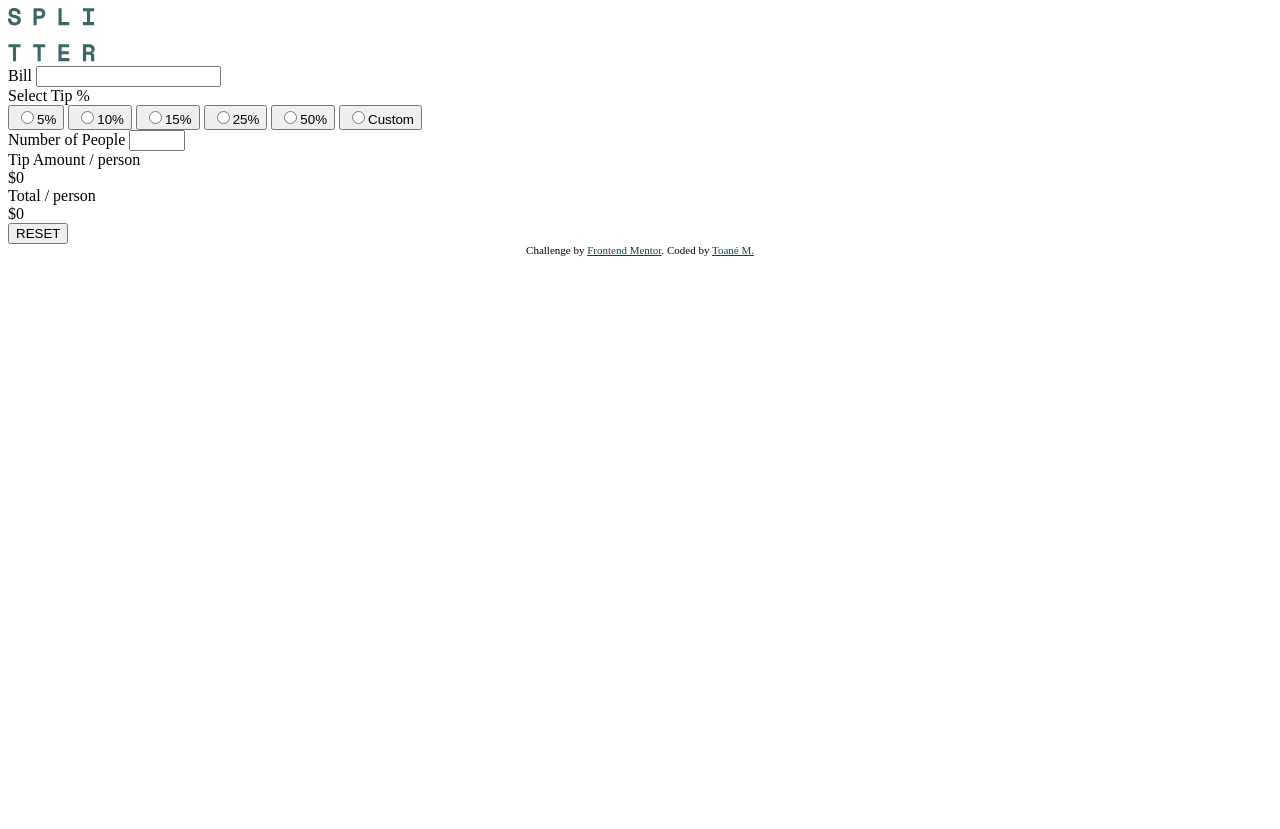
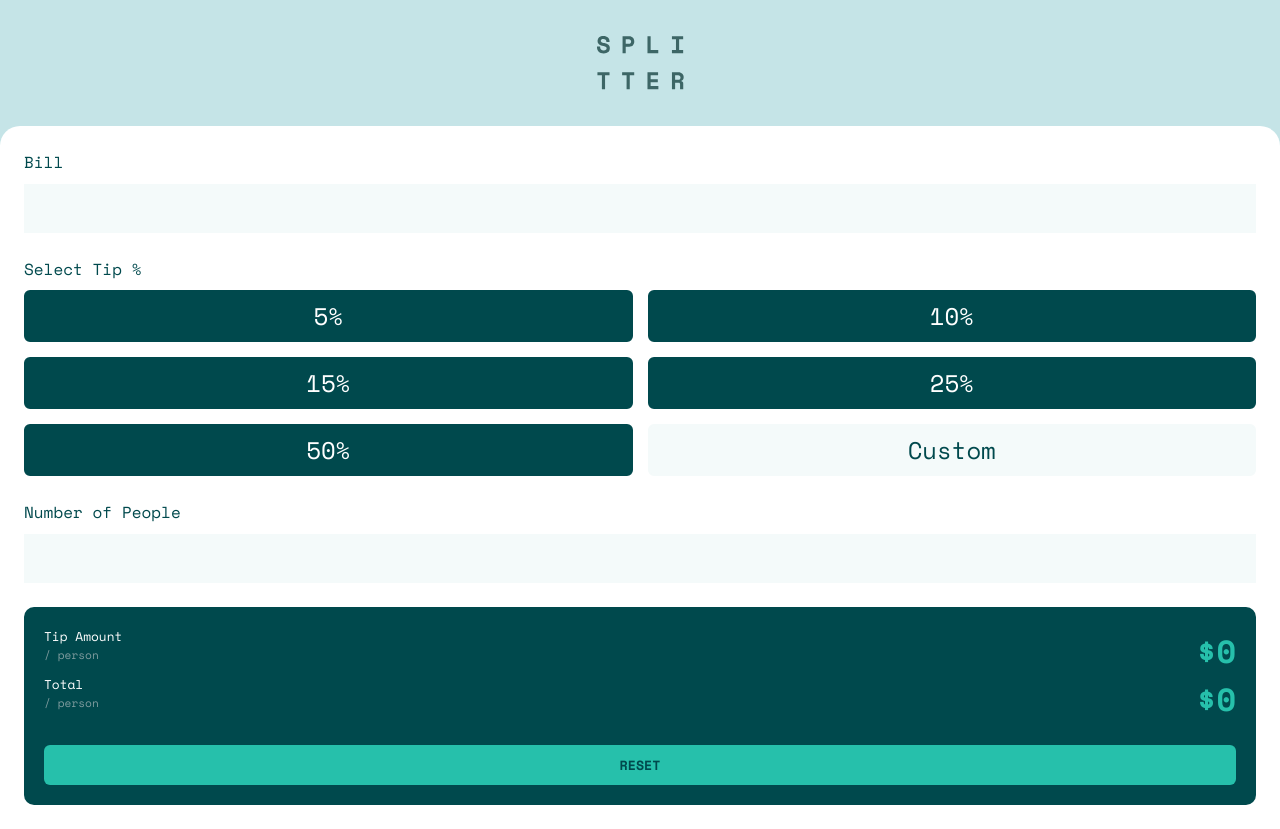
Before and after one commit to coder-txane/tip-calculator-app-main, a plain HTML site: page index.html in a window 1280 px wide. Before the commit the page ends 800 px from the top, so only its background shows below. Drawn offline with nearby package versions, Linux system fonts and the light colour scheme.

Commit message:
Add styling and update html attributes

```diff
--- a/index.html
+++ b/index.html
@@ -22,46 +22,46 @@
 <body>
   <main id="container">
     <img alt="splitter logo" id="logo" src="images/logo.svg">
-    <form id="wrapper">
+    <form id="wrapper" novalidate>
       <!-- Billing -->
-      <div id="bill-section">
+      <div class="section" id="bill-section">
         <label class="heading" for="bill">Bill</label>
-        <input class="number-input" id="bill" type="number" min="1" required>
+        <input class="number-input" id="bill" type="number" min="1" data-type="currency" required>
       </div>
 
-      <div id="tip-section">
+      <div class="section" id="tip-section">
         <label class="heading" for="tip">Select Tip %</label>
         <div id="tip-wrapper">
-          <button><input class="radio" type="radio">5%</button>
-          <button><input class="radio" type="radio">10%</button>
-          <button><input class="radio" type="radio">15%</button>
-          <button><input class="radio" type="radio">25%</button>
-          <button><input class="radio" type="radio">50%</button>
-          <button><input class="radio" type="radio">Custom</button>
+          <button type="button"><input class="radio" type="radio">5%</button>
+          <button type="button"><input class="radio" type="radio">10%</button>
+          <button type="button"><input class="radio" type="radio">15%</button>
+          <button type="button"><input class="radio" type="radio">25%</button>
+          <button type="button"><input class="radio" type="radio">50%</button>
+          <button type="button" id="custom"><input class="radio" type="radio">Custom</button>
         </div>
       </div>
 
-      <div id="people-section">
+      <div class="section" id="people-section">
         <label class="heading" for="people">Number of People</label>
-        <input id="people" class="number-input" type="number" min="0" max="99" required>
+        <input id="people" class="number-input" type="number" min="0" max="99" data-type="currency" required>
       </div>
 
       <!-- Calculator -->
       <div id="calculator-section">
         <div class="result-container">
           <div class="result-wrapper">
-              <span class="heading calc-heading">Tip Amount</span>
+              <span class="calc-heading">Tip Amount</span>
               <span class="sub-heading">/ person</span>
           </div>
-          <span class="result">$0</span>
+          <span class="result">$<span class="total-cost">0</span></span>
         </div>
 
         <div class="result-container">
           <div class="result-wrapper">
-            <span class="heading calc-heading">Total</span>
+            <span class="calc-heading">Total</span>
             <span class="sub-heading">/ person</span>
           </div>
-          <span class="result">$0</span>
+          <span class="result"><span class="total-cost">$0</span></span>
         </div>
 
         <button type="submit" id="reset-btn">RESET</button>
--- a/styles/style.scss
+++ b/styles/style.scss
@@ -0,0 +1,185 @@
+$strongCyan: hsl(172, 67%, 45%);
+$veryDarkCyan: hsl(183, 100%, 15%);
+$darkGreyishCyan: hsl(186, 14%, 43%);
+$greyishCyan: hsl(184, 14%, 56%);
+$lightGreyishCyan: hsl(185, 41%, 84%);
+$veryLightGreyishCyan: hsl(189, 41%, 97%);
+$white: hsl(0, 0%, 100%);
+$spaceMono: 'Space Mono', monospace;
+
+:root {
+    font-family: $spaceMono;
+}
+
+html {
+    background-color: $lightGreyishCyan;
+    height: 100vh;
+    width: 100vw;
+}
+
+body {
+    height: 100vh;
+    margin: auto;
+}
+
+#container {
+    display: flex;
+    flex-direction: column;
+    height: 100%;
+    color: $veryDarkCyan;
+
+    #logo {
+        margin: 36px auto;
+    }
+
+    #wrapper {
+        background-color: $white;
+        border-radius: 20px 20px 0 0;
+        padding: 24px;
+
+        .section {
+            margin-bottom: 1.5rem;
+        }
+
+        .heading {
+            margin-bottom: 0.6rem;
+        }
+
+        #bill-section {
+            display: flex;
+            flex-direction: column;
+        }
+
+        .number-input {
+            background-color: $veryLightGreyishCyan;
+            border: none;
+            outline: none;
+            padding: 10px 20px;
+            font-family: $spaceMono;
+            text-align: end;
+            color: $veryDarkCyan;
+            font-size: 1.2rem;
+            font-weight: bold;
+        }
+
+        input::-webkit-inner-spin-button {
+            -webkit-appearance: none;
+            margin: 0;
+        }
+
+        button > input[type=radio] {
+            display: none;
+        }
+
+        #tip-section {
+            #tip-wrapper {
+                display: grid;
+                grid-template-columns: 1fr 1fr;
+                grid-template-rows: 1fr 1fr 1fr;
+                gap: 15px;
+                margin-top: 0.6rem;
+
+                button {
+                    border-radius: 6px;
+                    background-color: $veryDarkCyan;
+                    border: 2.5px solid $veryDarkCyan;
+                    color: $white;
+                    padding: 6px 10px;
+                    cursor: pointer;
+                    font-size: 1.5rem;
+                    font-family: $spaceMono;
+                    transition: 0.1s;
+
+                    &:hover {
+                        background-color: $lightGreyishCyan;
+                        color: $veryDarkCyan;
+                        border: 2.5px solid $lightGreyishCyan;
+                    }
+
+                    &:focus {
+                        background-color: $strongCyan;
+                        color: $veryDarkCyan;
+                        border: 2.5px solid $strongCyan;
+                    }
+                }
+
+                #custom {
+                    background-color: $veryLightGreyishCyan;
+                    color: $veryDarkCyan;
+                    border: 2.5px solid $veryLightGreyishCyan;
+
+                    &:hover {
+                        background-color: $lightGreyishCyan;
+                        border: 2.5px solid $lightGreyishCyan;
+                    }
+
+                    &:focus {
+                        border: 2.5px solid $strongCyan;
+                    }
+                }
+            }
+        }
+
+        #people-section {
+            display: flex;
+            flex-direction: column;
+        }
+
+    }
+
+    #calculator-section {
+        background-color: $veryDarkCyan;
+        color: $white;
+        padding: 20px;
+        border-radius: 10px;
+
+        .result-container {
+            display: flex;
+            flex-direction: row;
+            justify-content: space-between;
+
+            .result-wrapper {
+                display: flex;
+                flex-direction: column;
+
+                .calc-heading {
+                    font-size: 0.8rem;
+                    font-weight: 500;
+                }
+
+                .sub-heading {
+                    color: $greyishCyan;
+                    font-size: 0.7rem;
+                }
+            }
+
+            .result {
+                font-size: 2rem;
+                color: $strongCyan;
+                font-weight: 600;
+            }
+        }
+
+        #reset-btn {
+            color: $veryDarkCyan;
+            background-color: $strongCyan;
+            font-family: $spaceMono;
+            border: none;
+            border-radius: 6px;
+            width: 100%;
+            padding: 10px 0;
+            font-weight: 600;
+            cursor: pointer;
+            transition: 0.1s;
+            margin-top: 1.4rem;
+
+            &:hover {
+                background-color: $lightGreyishCyan;
+            }
+        }
+    }
+}
+
+footer {
+    display: none;
+}
```
Also changed, not shown: styles/style.css, 1 other file.
